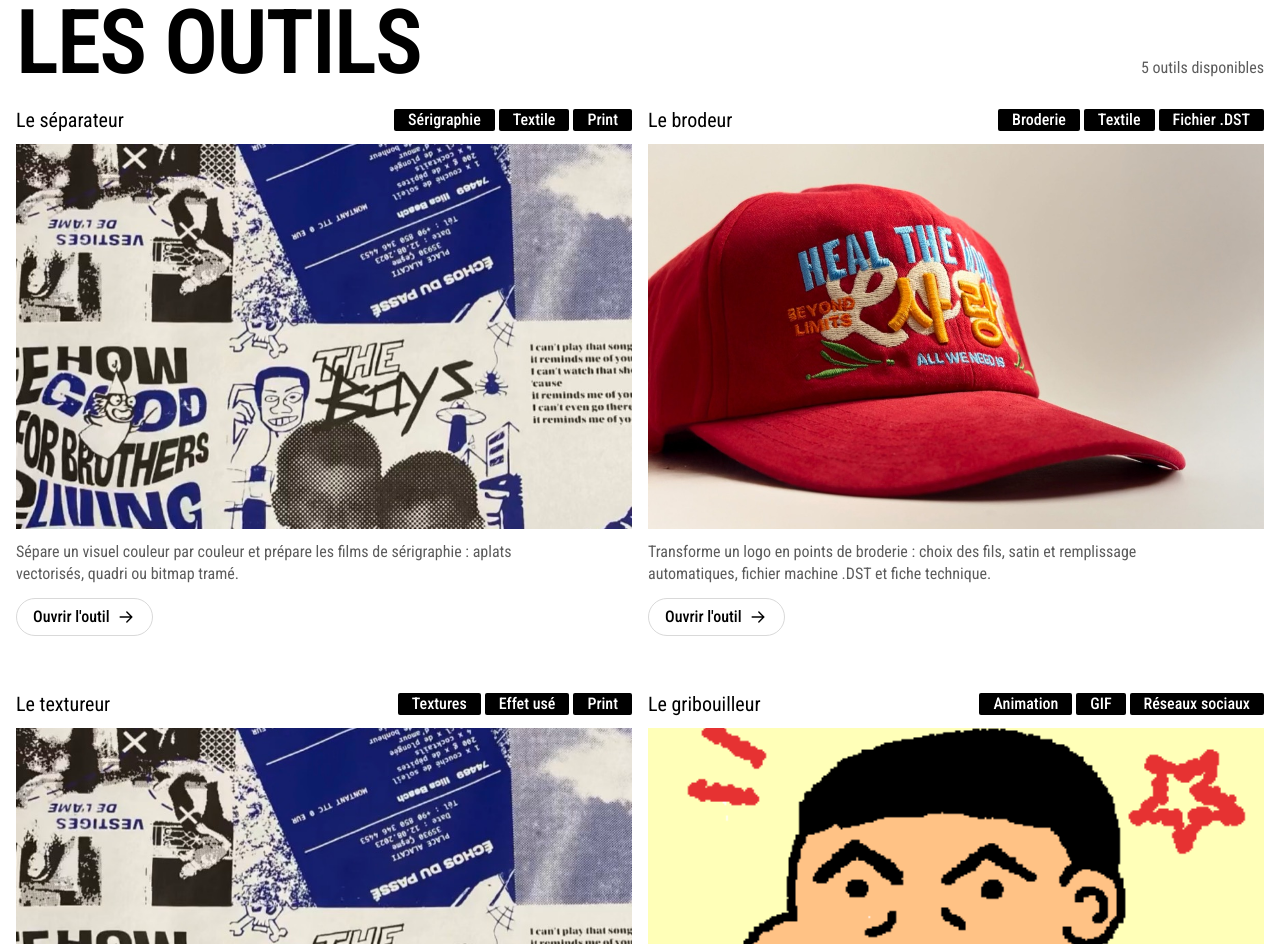
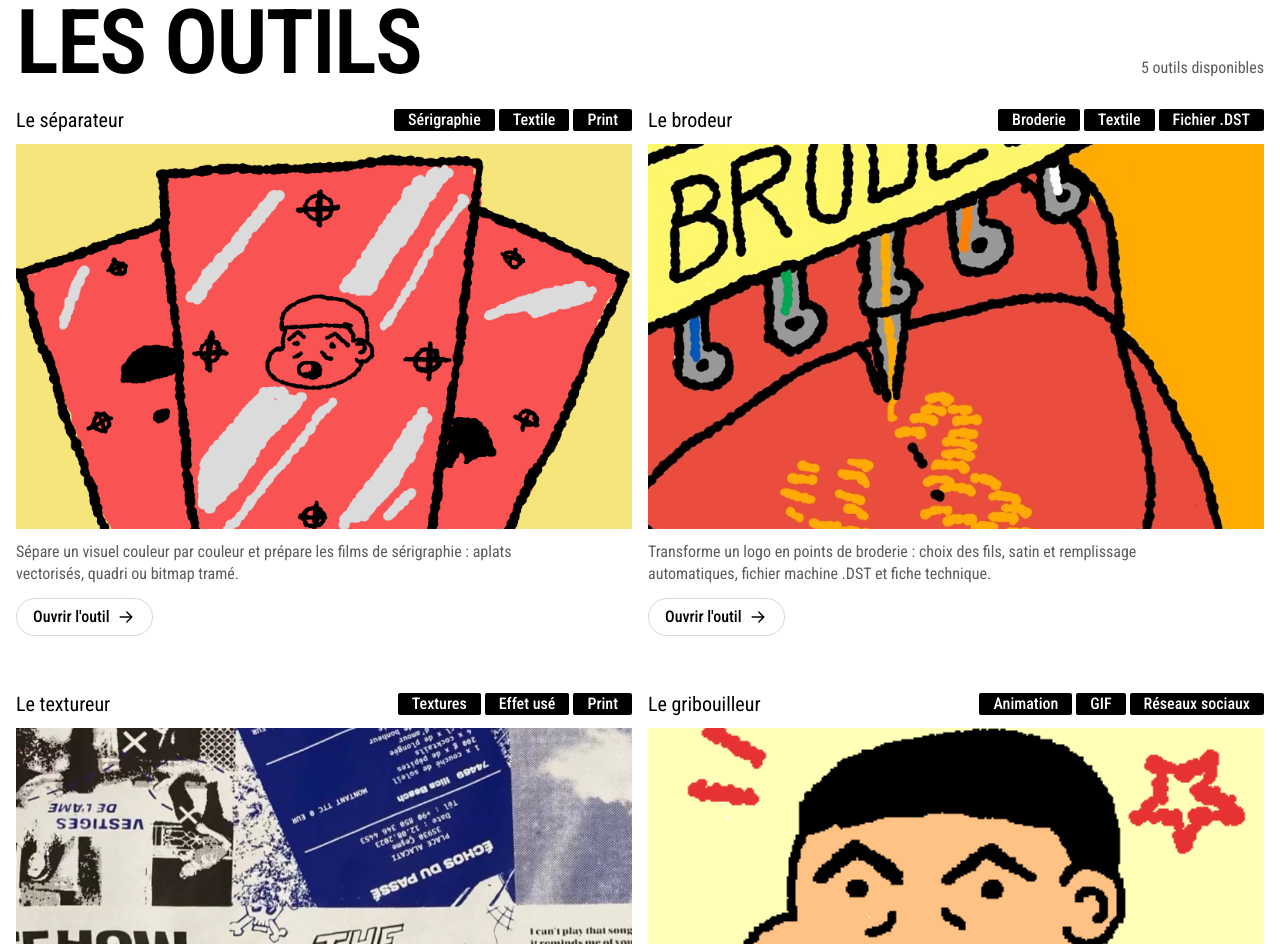
Before and after one commit to pierrehajji-lang/pedraw, a plain HTML site: page index.html in a window 1280 px wide. Shown: the part 788-1732 px from the top of the page. Drawn offline with Linux system fonts and the light colour scheme.

Commit message:
Accueil : nouvelles vignettes du séparateur (GIF animé) et du brodeur
Co-Authored-By: Claude Opus 5.5 <noreply@anthropic.com>

```diff
--- a/index.html
+++ b/index.html
@@ -132,14 +132,14 @@ const TOOLS = [
     href: 'separateur/index.html',
     desc: 'Sépare un visuel couleur par couleur et prépare les films de sérigraphie : aplats vectorisés, quadri ou bitmap tramé.',
     tags: ['Sérigraphie', 'Textile', 'Print'],
-    illu: `<img src="assets/vignettes/serigraphie.jpg" alt="Affiche imprimée en sérigraphie bleue">`,
+    illu: `<img src="assets/vignettes/separateur.gif" alt="Trois films de sérigraphie rouges qui bougent">`,
   },
   {
     name: 'Le brodeur',
     href: 'brodeur/index.html',
     desc: 'Transforme un logo en points de broderie : choix des fils, satin et remplissage automatiques, fichier machine .DST et fiche technique.',
     tags: ['Broderie', 'Textile', 'Fichier .DST'],
-    illu: `<img src="assets/vignettes/broderie.jpg" alt="Casquette rouge brodée">`,
+    illu: `<img src="assets/vignettes/brodeur.jpg" alt="Machine à broder qui brode une casquette rouge">`,
   },
   {
     name: 'Le textureur',
```
Also changed, not shown: assets/vignettes/brodeur.jpg (added), assets/vignettes/separateur.gif (added).
